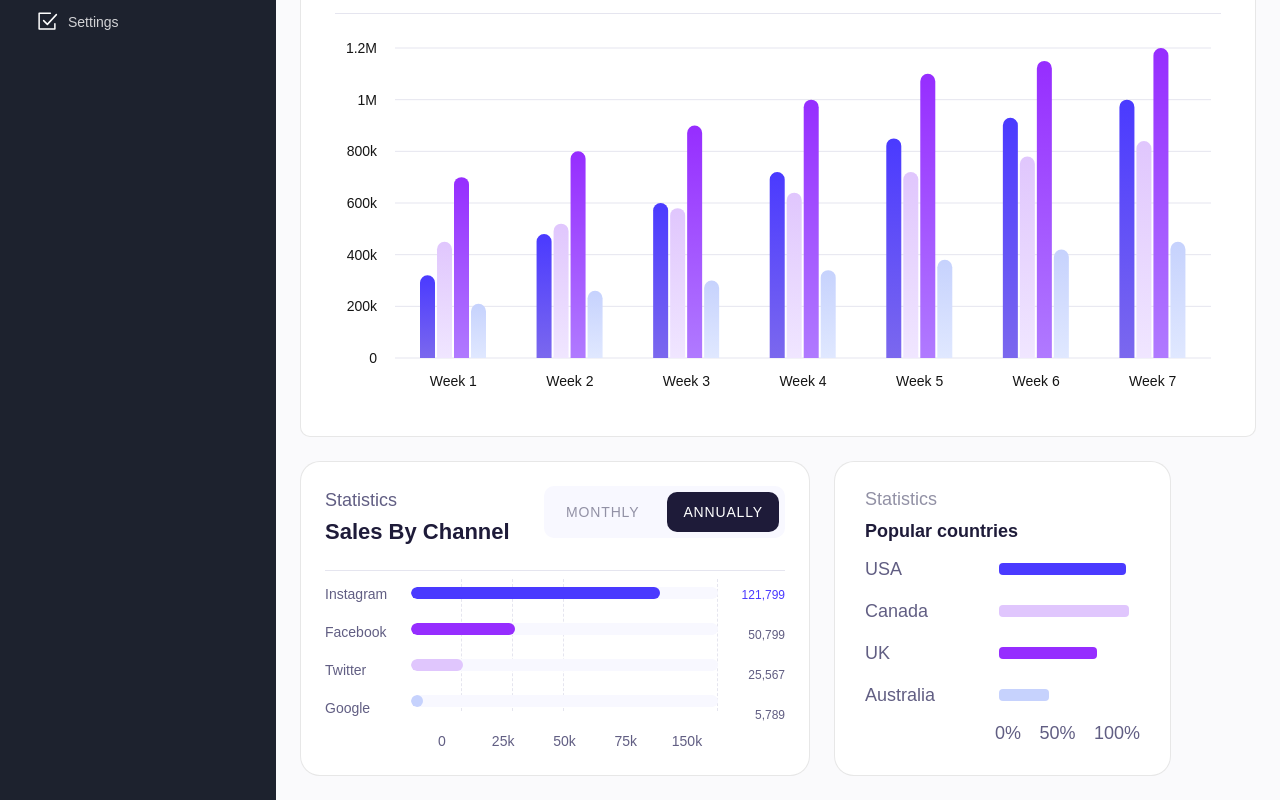
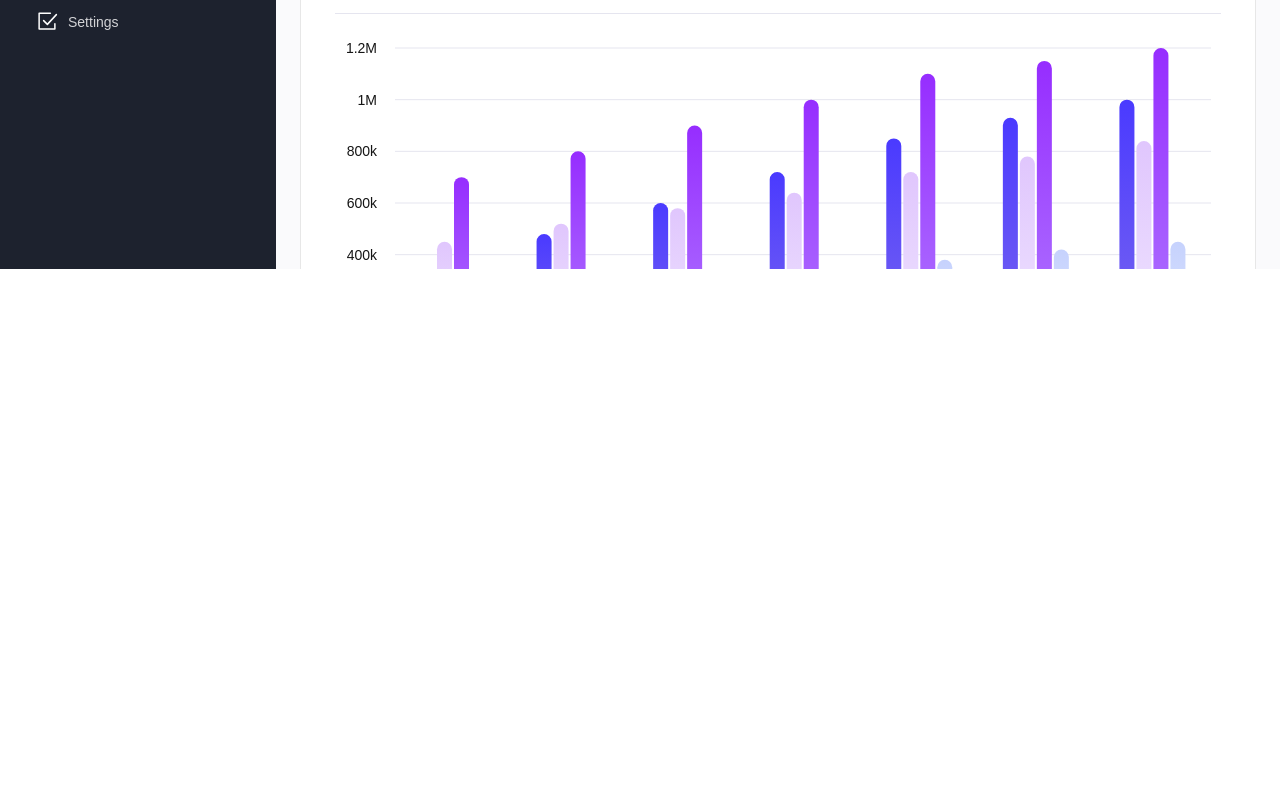
Before and after one commit to neonbhai/mikfy_dashboard, a Next.js app: page /analytics in a window 1280 px wide. Shown: the part 531-1331 px from the top of the page. After the commit the page ends 800 px from the top, so only its background shows below. Built offline with nearby package versions, Linux system fonts and the light colour scheme.

Commit message:
Final Polish

```diff
--- a/src/app/globals.css
+++ b/src/app/globals.css
@@ -34,3 +34,40 @@ body {
     transform: translateX(0);
   }
 }
+
+/* Remove focus rings from all charts */
+.recharts-wrapper,
+.recharts-wrapper *,
+.recharts-cartesian-axis,
+.recharts-cartesian-axis *,
+.recharts-bar,
+.recharts-bar *,
+.recharts-line,
+.recharts-line *,
+.recharts-area,
+.recharts-area *,
+.recharts-pie,
+.recharts-pie *,
+.recharts-cell,
+.recharts-cell * {
+  outline: none !important;
+  box-shadow: none !important;
+}
+
+.recharts-wrapper:focus,
+.recharts-wrapper *:focus,
+.recharts-cartesian-axis:focus,
+.recharts-cartesian-axis *:focus,
+.recharts-bar:focus,
+.recharts-bar *:focus,
+.recharts-line:focus,
+.recharts-line *:focus,
+.recharts-area:focus,
+.recharts-area *:focus,
+.recharts-pie:focus,
+.recharts-pie *:focus,
+.recharts-cell:focus,
+.recharts-cell *:focus {
+  outline: none !important;
+  box-shadow: none !important;
+}
--- a/src/app/layout.tsx
+++ b/src/app/layout.tsx
@@ -56,9 +56,11 @@ export default function RootLayout({
       >
         <DesktopOnly />
         <SidebarProvider>
-          <div className="min-h-screen flex max-lg:hidden">
+          <div className="h-screen flex max-lg:hidden overflow-hidden">
             <Sidebar />
-            <main className="flex-1 bg-[#FAFAFC]">{children}</main>
+            <main className="flex-1 bg-[#FAFAFC] overflow-y-auto">
+              {children}
+            </main>
           </div>
         </SidebarProvider>
       </body>
--- a/src/components/analytics/SalesPerformanceChart.tsx
+++ b/src/components/analytics/SalesPerformanceChart.tsx
@@ -114,6 +114,7 @@ export default function SalesPerformanceChart() {
             margin={{ top: 10, right: 10, left: 0, bottom: 10 }}
             barSize={activeTab === "Monthly" ? 15 : 12}
             barGap={2}
+            style={{ outline: "none" }}
           >
             <defs>
               {/* USA - deep blue/purple */}
--- a/src/components/analytics/TabFilter.tsx
+++ b/src/components/analytics/TabFilter.tsx
@@ -1,4 +1,6 @@
 "use client";
+
+import { useEffect, useRef, useState } from "react";
 
 interface TabFilterProps<T extends string> {
   options: readonly T[];
@@ -11,17 +13,58 @@ export default function TabFilter<T extends string>({
   activeTab,
   onTabChange,
 }: TabFilterProps<T>) {
+  const [indicatorStyle, setIndicatorStyle] = useState({ left: 0, width: 0 });
+  const [direction, setDirection] = useState<"left" | "right">("right");
+  const tabRefs = useRef<(HTMLButtonElement | null)[]>([]);
+  const containerRef = useRef<HTMLDivElement>(null);
+
+  useEffect(() => {
+    const activeIndex = options.indexOf(activeTab);
+    const activeRef = tabRefs.current[activeIndex];
+    const containerRect = containerRef.current?.getBoundingClientRect();
+
+    if (activeRef && containerRect) {
+      const buttonRect = activeRef.getBoundingClientRect();
+      const left = buttonRect.left - containerRect.left;
+      const width = buttonRect.width;
+
+      // Determine direction based on indicator movement
+      if (left > indicatorStyle.left) {
+        setDirection("right");
+      } else if (left < indicatorStyle.left) {
+        setDirection("left");
+      }
+
+      setIndicatorStyle({ left, width });
+    }
+  }, [activeTab, options]);
+
   return (
-    <div className="bg-[#F8F8FF] rounded-[10px] p-[6px]">
-      <div className="flex gap-3">
-        {options.map((option) => (
+    <div
+      className="bg-[#F8F8FF] rounded-[10px] p-[6px] relative"
+      ref={containerRef}
+    >
+      {/* Animated sliding indicator */}
+      <div
+        className="absolute top-[6px] bottom-[6px] bg-[#1E1B39] rounded-[10px] transition-all duration-300 ease-in-out"
+        style={{
+          left: `${indicatorStyle.left}px`,
+          width: `${indicatorStyle.width}px`,
+          transform: direction === "right" ? "scaleX(1)" : "scaleX(1)",
+          transformOrigin: direction === "right" ? "left" : "right",
+        }}
+      />
+
+      <div className="flex gap-3 relative">
+        {options.map((option, index) => (
           <button
             key={option}
+            ref={(el) => {
+              tabRefs.current[index] = el;
+            }}
             onClick={() => onTabChange(option)}
-            className={`px-4 py-2.5 text-sm uppercase tracking-[0.06em] transition-all ${
-              activeTab === option
-                ? "bg-[#1E1B39] text-white rounded-[10px]"
-                : "text-[#9291A5]"
+            className={`px-4 py-2.5 text-sm uppercase tracking-[0.06em] transition-colors duration-300 relative z-10 ${
+              activeTab === option ? "text-white" : "text-[#9291A5]"
             }`}
           >
             {option}
--- a/src/components/reports/ChartHeader.tsx
+++ b/src/components/reports/ChartHeader.tsx
@@ -1,3 +1,6 @@
+"use client";
+
+import { useEffect, useRef, useState } from "react";
 import { TabOption } from "./chartData";
 import GrowthIndicator from "./GrowthIndicator";
 
@@ -17,6 +20,31 @@ export default function ChartHeader({
   growthPercentage = 1.3,
 }: ChartHeaderProps) {
   const tabs: TabOption[] = ["Daily", "Weekly", "Annually"];
+  const [indicatorStyle, setIndicatorStyle] = useState({ left: 0, width: 0 });
+  const [direction, setDirection] = useState<"left" | "right">("right");
+  const tabRefs = useRef<(HTMLButtonElement | null)[]>([]);
+  const containerRef = useRef<HTMLDivElement>(null);
+
+  useEffect(() => {
+    const activeIndex = tabs.indexOf(activeTab);
+    const activeRef = tabRefs.current[activeIndex];
+    const containerRect = containerRef.current?.getBoundingClientRect();
+
+    if (activeRef && containerRect) {
+      const buttonRect = activeRef.getBoundingClientRect();
+      const left = buttonRect.left - containerRect.left;
+      const width = buttonRect.width;
+
+      // Determine direction based on indicator movement
+      if (left > indicatorStyle.left) {
+        setDirection("right");
+      } else if (left < indicatorStyle.left) {
+        setDirection("left");
+      }
+
+      setIndicatorStyle({ left, width });
+    }
+  }, [activeTab, tabs]);
 
   return (
     <div className="flex justify-between items-start mb-8">
@@ -31,16 +59,34 @@ export default function ChartHeader({
         </div>
       </div>
 
-      {/* Tab Filters */}
-      <div className="bg-[#F8F8FF] rounded-[14.77px] p-1.5 flex gap-1">
-        {tabs.map((tab) => (
+      {/* Tab Filters with sliding indicator */}
+      <div
+        className="bg-[#F8F8FF] rounded-[14.77px] p-1.5 relative"
+        ref={containerRef}
+      >
+        {/* Animated sliding indicator */}
+        <div
+          className="absolute top-[6px] bottom-[6px] bg-[#1D222E] rounded-[13px] transition-all duration-300 ease-in-out"
+          style={{
+            left: `${indicatorStyle.left}px`,
+            width: `${indicatorStyle.width}px`,
+            transform: direction === "right" ? "scaleX(1)" : "scaleX(1)",
+            transformOrigin: direction === "right" ? "left" : "right",
+          }}
+        />
+
+        <div className="flex gap-1 relative">
+          {tabs.map((tab, index) => (
             <button
               key={tab}
+              ref={(el) => {
+                tabRefs.current[index] = el;
+              }}
               onClick={() => onTabChange(tab)}
-            className={`px-4 py-2.5 rounded-[13px] text-sm font-medium transition-all ${
+              className={`px-4 py-2.5 rounded-[13px] text-sm font-medium transition-colors duration-300 relative z-10 ${
                 activeTab === tab
-                ? "bg-[#1D222E] text-white"
-                : "bg-transparent text-[#9291A5] hover:text-[#1D222E]"
+                  ? "text-white"
+                  : "text-[#9291A5] hover:text-[#1D222E]"
               }`}
             >
               {tab}
@@ -48,5 +94,6 @@ export default function ChartHeader({
           ))}
         </div>
       </div>
+    </div>
   );
 }
--- a/src/components/reports/DonutChartCard.tsx
+++ b/src/components/reports/DonutChartCard.tsx
@@ -1,13 +1,6 @@
 "use client";
 import React from "react";
-import {
-  ResponsiveContainer,
-  PieChart,
-  Pie,
-  Cell,
-  Tooltip,
-  Sector,
-} from "recharts";
+import { ResponsiveContainer, PieChart, Pie, Cell, Sector } from "recharts";
 
 /**
  * DonutChartCard
@@ -139,16 +132,6 @@ export default function DonutChartCard() {
                 <Cell key={`cell-${idx}`} fill={entry.color} />
               ))}
             </Pie>
-            <Tooltip
-              formatter={(value) => [value, "count"]}
-              itemStyle={{ color: "#111827", fontWeight: 600 }}
-              contentStyle={{
-                backgroundColor: "white",
-                borderRadius: "8px",
-                border: "1px solid #e5e7eb",
-                zIndex: 1000,
-              }}
-            />
           </PieChart>
         </ResponsiveContainer>
 
--- a/src/components/reports/SalesGoalChart.tsx
+++ b/src/components/reports/SalesGoalChart.tsx
@@ -100,6 +100,7 @@ export default function SalesGoalChart() {
           <AreaChart
             data={chartData}
             margin={{ top: 10, right: 0, left: -20, bottom: 0 }}
+            style={{ outline: 'none' }}
           >
             <defs>
               {/* Base gradient - lighter colors for all data */}
```
Lines whose indentation alone changed are shown as unchanged.
